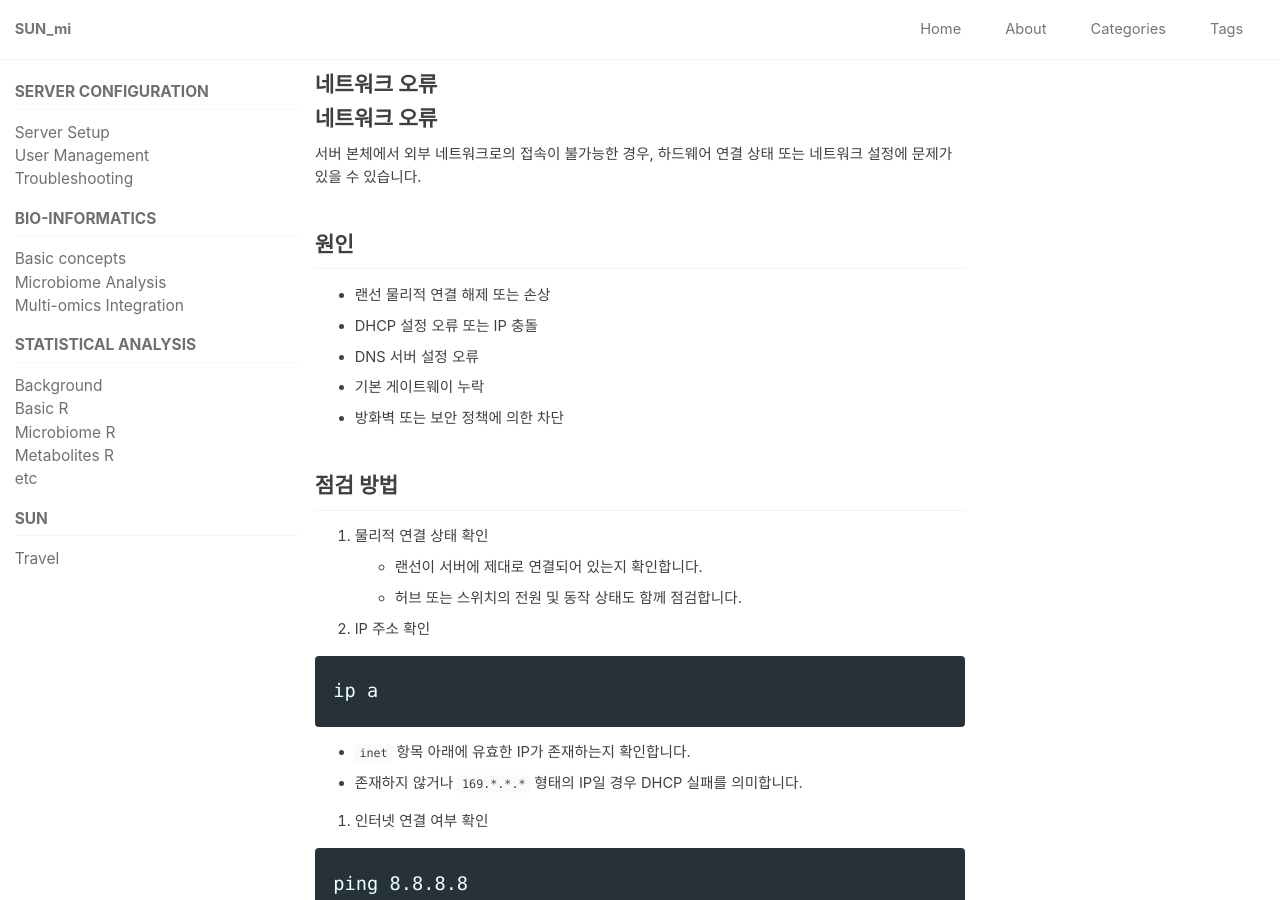
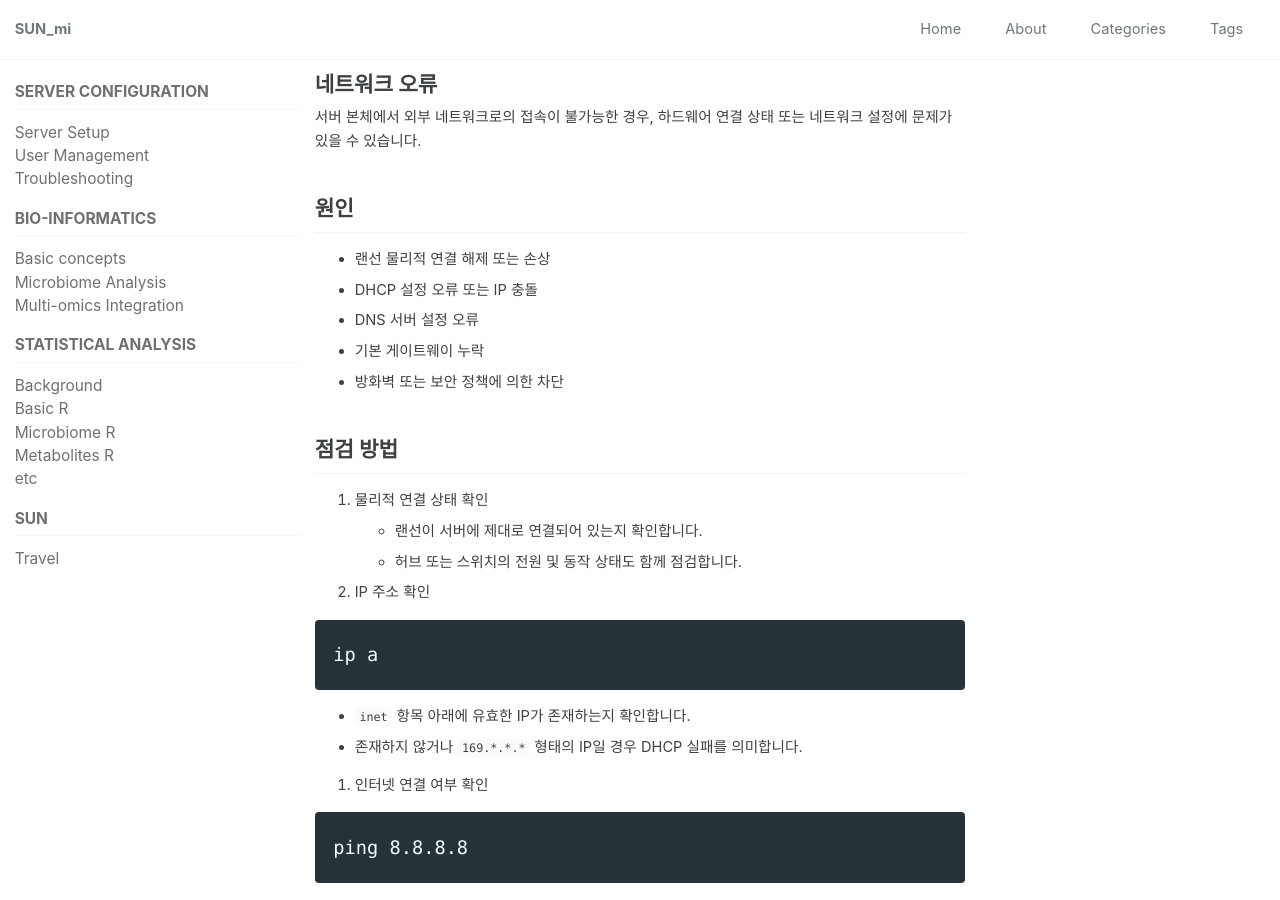
Before and after one commit to Sun980610/Sun980610.github.io, a Jekyll site: the page built from _pages/mi/server/troubleshooting/network_error.md, in a window 1280 px wide and 900 px high. Built offline with Jekyll 4.4.1, drawn with Linux system fonts in a browser that asks for light colours; cached includes are drawn as plain includes.

Commit message:
Update network_error.md

```diff
--- a/_pages/mi/server/troubleshooting/network_error.md
+++ b/_pages/mi/server/troubleshooting/network_error.md
@@ -8,8 +8,6 @@ categories:
   - server-troubleshooting
 ---
 
-
-# 네트워크 오류
 
 서버 본체에서 외부 네트워크로의 접속이 불가능한 경우, 하드웨어 연결 상태 또는 네트워크 설정에 문제가 있을 수 있습니다.
 
```
